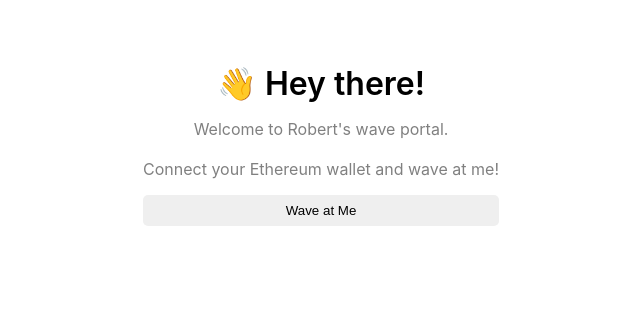
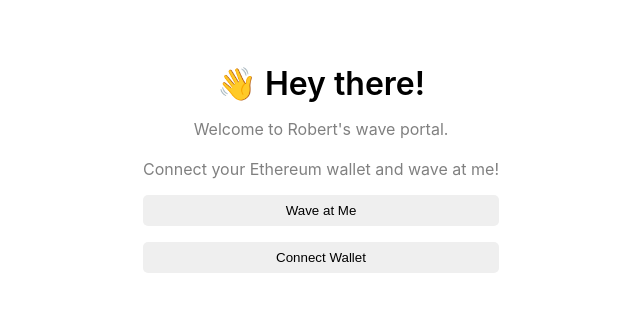
Before and after one commit to robertjosephwayne/ethereum-wave-portal, a React (Create React App) app in the folder client/: page / in a window 1280 px wide. Shown: the top 312 px of the page, without its empty margins (319-959 px from the left). Built offline with nearby package versions, Linux system fonts and the light colour scheme; the HTML template or start-up script is replaced by a standard one.

Commit message:
Add button for user to connect wallet

```diff
--- a/client/src/App.js
+++ b/client/src/App.js
@@ -1,9 +1,11 @@
-import React, { useEffect } from "react";
+import React, { useEffect, useState } from "react";
 import './App.css';
 
 export default function App() {
+    const [currentAccount, setCurrentAccount] = useState("");
 
-    const checkIfWalletIsConnected = () => {
+    const checkIfWalletIsConnected = async () => {
+        try {
             const { ethereum } = window;
 
             if (!ethereum) {
@@ -11,6 +13,38 @@
                 return;
             } else {
                 console.log("We have the Ethereum object", ethereum);
+            }
+
+            const accounts = await ethereum.request({ method: "eth_accounts" });
+
+            if (accounts.length !== 0) {
+                const account = accounts[0];
+                console.log("Found an authorized account: ", account);
+                setCurrentAccount(account);
+            } else {
+                console.log("No authorized account found.");
+            }
+        } catch (error) {
+            console.log(error);
+        }
+    };
+
+    const connectWallet = async () => {
+        try {
+            const { ethereum } = window;
+
+            if (!ethereum) {
+                alert("Get MetaMask!");
+                return;
+            }
+
+            const accounts = await ethereum.request({ method: "eth_requestAccounts" });
+
+            console.log("Connected: ", accounts[0]);
+            setCurrentAccount(accounts[0]);
+
+        } catch (error) {
+            console.log(error);
         }
     };
 
@@ -36,6 +70,12 @@
                 <button className="wave-button" onClick={wave}>
                     Wave at Me
                 </button>
+
+                {!currentAccount && (
+                    <button className="wave-button" onClick={connectWallet}>
+                        Connect Wallet
+                    </button>
+                )}
             </div>
         </div>
     );
```
Lines whose indentation alone changed are shown as unchanged.
